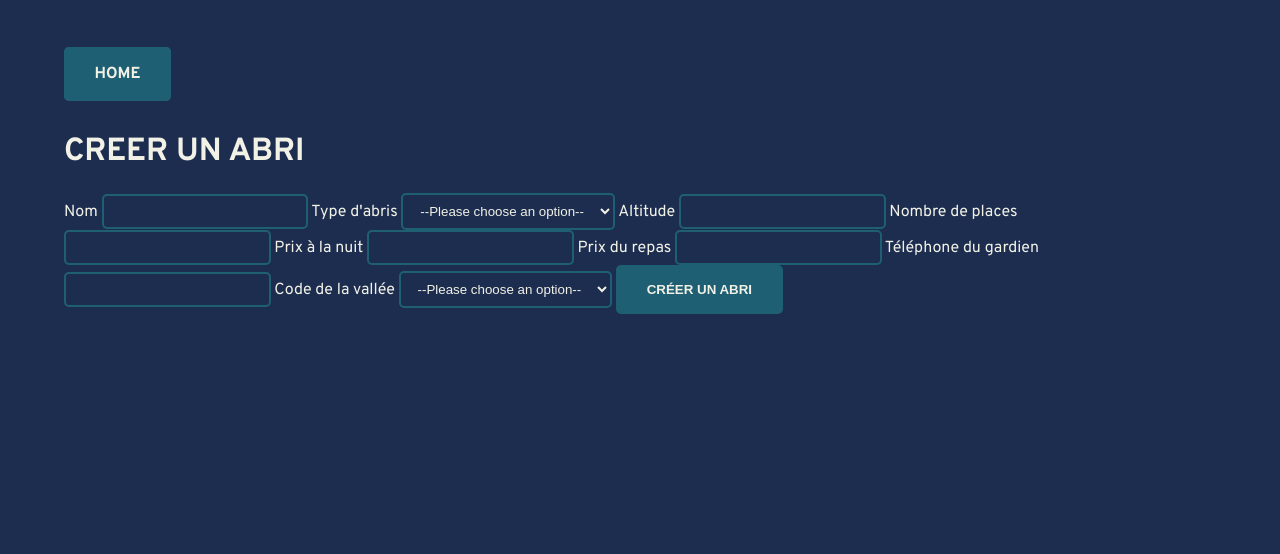
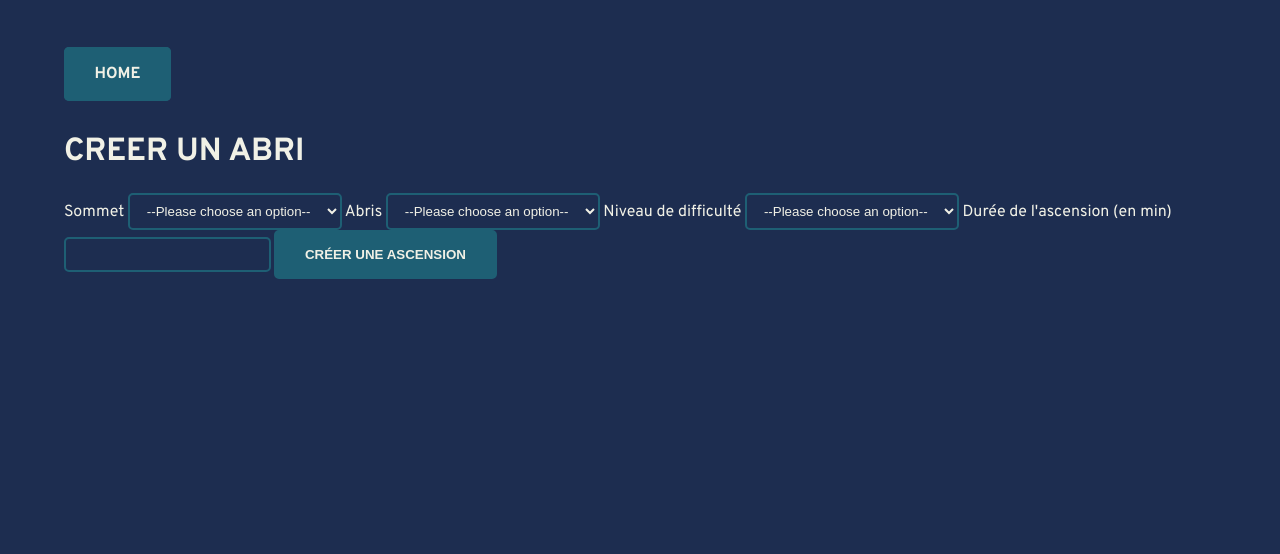
Before and after one commit to Jef-io/compagnie-guides-backoffice, a CodeIgniter app: page /RTAI/index.php/ascensions/creer in a window 1280 px wide. Shown: the top 554 px of the page. Run offline with CodeIgniter, Linux system fonts and the light colour scheme; data that the repository does not hold is empty.

Commit message:
ascensions

```diff
--- a/application/config/routes.php
+++ b/application/config/routes.php
@@ -71,8 +71,8 @@ $route['sommets'] = 'sommets/tous';
 // $route['sommets/(:any)'] = 'sommets/parId/$1';
 
 $route['vallees/creer'] = 'vallees/creer';
-$route['vallees/supprimer/(:any)'] = 'vallees/supprimer/$1';
-$route['vallees/modifier/(:any)'] = 'vallees/modifier/$1';
+$route['vallees/supprimer/(:any)'] = 'vallees/supprimer/$1&$2';
+$route['vallees/modifier/(:any)'] = 'vallees/modifier/$1&$2';
 $route['vallees'] = 'vallees/tous';
 // $route['vallees/(:any)'] = 'vallees/parId/$1';
 
--- a/application/controllers/Ascensions.php
+++ b/application/controllers/Ascensions.php
@@ -47,15 +47,15 @@ class Ascensions extends CI_Controller {
 
     $this->form_validation->set_rules('code_Sommets', 'Sommet', 'required');
     $this->form_validation->set_rules('code_Abris', 'Abri', 'required');
-    $this->form_validation->set_rules('difficulte_Ascensions', 'Difficulté de l\'ascensions', 'required');
-    $this->form_validation->set_rules('duree_Ascensions', 'Durée de l\'ascension', 'required');
+    $this->form_validation->set_rules('difficulte_Ascension', 'Difficulté de l\'ascension', 'required');
+    $this->form_validation->set_rules('duree_Ascension', 'Durée de l\'ascension', 'required');
 
     if ($this->form_validation->run() === TRUE){
-        $nom_Ascensions = $this->input->post('code_Sommets');
-        $type_Ascensions = $this->input->post('code_Abris');
-        $altitude_Ascensions = $this->input->post('difficulte_Ascensions');
-        $places_Ascensions = $this->input->post('duree_Ascensions');
-        $this->ascensions_model->create($code_Sommets, $code_Abris, $difficulte_Ascensions, $duree_Ascensions);
+        $code_Sommets = $this->input->post('code_Sommets');
+        $code_Abris = $this->input->post('code_Abris');
+        $difficulte_Ascension = $this->input->post('difficulte_Ascension');
+        $duree_Ascension = $this->input->post('duree_Ascension');
+        $this->ascensions_model->create($code_Sommets, $code_Abris, $difficulte_Ascension, $duree_Ascension);
     }
 
     $data['ascensions'] = $this->ascensions_model->get();
@@ -77,18 +77,18 @@ class Ascensions extends CI_Controller {
 
     $this->form_validation->set_rules('code_Sommets', 'Sommet', 'required');
     $this->form_validation->set_rules('code_Abris', 'Abri', 'required');
-    $this->form_validation->set_rules('difficulte_Ascensions', 'Difficulté de l\'ascensions', 'required');
-    $this->form_validation->set_rules('duree_Ascensions', 'Durée de l\'ascension', 'required');
+    $this->form_validation->set_rules('difficulte_Ascension', 'Difficulté de l\'ascension', 'required');
+    $this->form_validation->set_rules('duree_Ascension', 'Durée de l\'ascension', 'required');
 
 
     if ($this->form_validation->run() === TRUE){
-        $nom_Ascensions = $this->input->post('code_Sommets');
-        $type_Ascensions = $this->input->post('code_Abris');
-        $altitude_Ascensions = $this->input->post('difficulte_Ascensions');
-        $places_Ascensions = $this->input->post('duree_Ascensions');
-        $this->ascensions_model->create($code_Sommets, $code_Abris, $difficulte_Ascensions, $duree_Ascensions);
+      $code_Sommets = $this->input->post('code_Sommets');
+      $code_Abris = $this->input->post('code_Abris');
+      $difficulte_Ascension = $this->input->post('difficulte_Ascension');
+      $duree_Ascension = $this->input->post('duree_Ascension');
+      $this->ascensions_model->create($code_Sommets, $code_Abris, $difficulte_Ascension, $duree_Ascension);
 
-        redirect('/ascensions', 'refresh');
+      redirect('/ascensions', 'refresh');
     } else {
         $data['ascensions'] = $this->ascensions_model->find($id_sommet, $id_abri);
 
--- a/application/views/ascensions/creer.php
+++ b/application/views/ascensions/creer.php
@@ -1,42 +1,38 @@
 <?php
   echo '<h1>'.$titre.'</h1>';
 
-  echo form_open('abris/creer'); //Ouvre la balise form et crée la cible vers la route employes/creer
+  echo form_open('ascensions/creer'); //Ouvre la balise form et crée la cible vers la route employes/creer
 ?>
-    <label for="nom_Abris">Nom</label>
-    <input type="text" name="nom_Abris" required/>
-
-    <label for="type_Abris">Type d'abris</label>
-    <select name="type_Abris" required>
-        <option value="">--Please choose an option--</option>
-        <option value="cabane">cabane</option>
-        <option value="refuge">refuge</option>
-    </select>
-
-    <label for="altitude_Abris">Altitude</label>
-    <input type="text" name="altitude_Abris" required/>
-
-    <label for="places_Abris">Nombre de places</label>
-    <input type="text" name="places_Abris" />
-
-    <label for="prixNuit_Abris">Prix à la nuit</label>
-    <input type="text" name="prixNuit_Abris" />
-
-    <label for="prixRepas_Abris">Prix du repas</label>
-    <input type="text" name="prixRepas_Abris" />
-
-    <label for="telGardien_Abris">Téléphone du gardien</label>
-    <input type="text" name="telGardien_Abris" />
-
-    <label for="code_Vallees">Code de la vallée</label>
-    <select name="code_Vallees" required>
+    <label for="code_Sommets">Sommet</label>
+    <select name="code_Sommets" required>
       <option value="">--Please choose an option--</option>
       <?php
-        foreach($vallees as $vallee){
-          echo '<option value="'.$vallee->code_Vallees.'">'.$vallee->nom_Vallees.'</option>' ;
+        foreach($sommets as $sommet){
+          echo '<option value="'.$sommet->code_Sommets.'">'.$sommet->nom_Sommets.'</option>' ;
         }
       ?>
     </select>
 
-    <input type="submit" name="submit" value="Créer un abri" />
+    <label for="code_Abris">Abris</label>
+    <select name="code_Abris" required>
+      <option value="">--Please choose an option--</option>
+      <?php
+        foreach($abris as $abri){
+          echo '<option value="'.$abri->code_Abris.'">'.$abri->nom_Abris.'</option>' ;
+        }
+      ?>
+    </select>
+
+    <label for="difficulte_Ascension">Niveau de difficulté</label>
+    <select name="difficulte_Ascension" required>
+      <option value="">--Please choose an option--</option>
+      <option value="debutant">débutant</option>
+      <option value="confirmé">confirmé</option>
+      <option value="expert">expert</option>
+    </select>
+
+    <label for="duree_Ascension">Durée de l'ascension (en min)</label>
+    <input type="number" name="duree_Ascension" />
+
+    <input type="submit" name="submit" value="Créer une ascension" />
 </form>
--- a/application/views/guides/creer.php
+++ b/application/views/guides/creer.php
@@ -10,7 +10,7 @@
   <input type="text" name="prenom" />
 
   <label for="email">Email</label>
-  <input type="text" name="email" />
+  <input type="email" name="email" />
 
   <label for="mdp">Mot de passe</label>
   <input type="text" name="mdp" />
--- a/application/views/sommets/creer.php
+++ b/application/views/sommets/creer.php
@@ -8,7 +8,7 @@
     <input type="text" name="nom_Sommets" required/>
 
     <label for="altitude_Sommets">Altitude</label>
-    <input type="text" name="altitude_Sommets" required/>
+    <input type="number" name="altitude_Sommets" required/>
 
     <input type="submit" name="submit" value="Créer un sommet" />
 </form>
--- a/css/style.css
+++ b/css/style.css
@@ -26,13 +26,21 @@ nav {
     justify-content: space-around;
 }
 
+/* nav div {
+    display: flex;
+    flex-direction: column;
+} */
+
 nav ul {
     list-style: none;
     margin: 0;
     padding: 0;
-    display: grid;
-    grid-template-rows: repeat(auto, 1fr);
-    gap: 7vh 0;
+    display: flex;
+    flex-direction: column;
+    /* display: grid; */
+    /* grid-template-rows: repeat(auto, 1fr);
+    gap: 7vh 0; */
+    width: 30vw;
 }
 
 nav a, nav a:active, nav a:visited, header a, header a:active, header a:visited, input[type='submit'] {
@@ -44,7 +52,6 @@ nav a, nav a:active, nav a:visited, header a, header a:active, header a:visited,
     text-decoration: none;
     font-weight: bold;
     border-radius: 5px;
-    box-sizing: border-box;
 }
 
 nav a:hover, header a:hover, input[type='submit']:hover {
@@ -57,7 +64,7 @@ nav h2 {
 }
 
 main {
-    margin-bottom: 5vh;
+    margin-bottom: 6vh;
 }
 
 footer {
@@ -99,7 +106,7 @@ table a, table a:focus, table a:active, table a:visited {
     text-transform: uppercase;
 }
 
-input[type='text'], select {
+input, select {
     background-color: transparent;
     border: 2px solid#1e5f74;
     border-radius: 5px;
@@ -113,10 +120,10 @@ select option {
     color: #1e5f74;
 }
 
-input[type='text']:hover, input[type='text']:focus, input[type='text']:active {
+input:hover, input:focus, input:active {
     border-color: #F1F1E6;
 }
 
-input[type='text']:disabled {
+input:disabled {
     background-color: #1e5f74;
 }
```
Also changed, not shown: application/views/abris/creer.php (+6 -6 lines), application/views/ascensions/tous.php (+4 -4 lines), application/models/Ascensions_model.php (line endings or trailing spaces).
